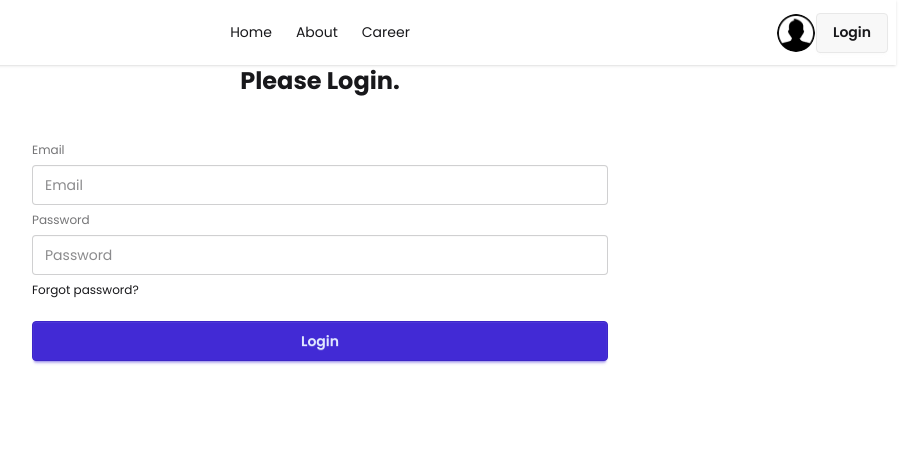
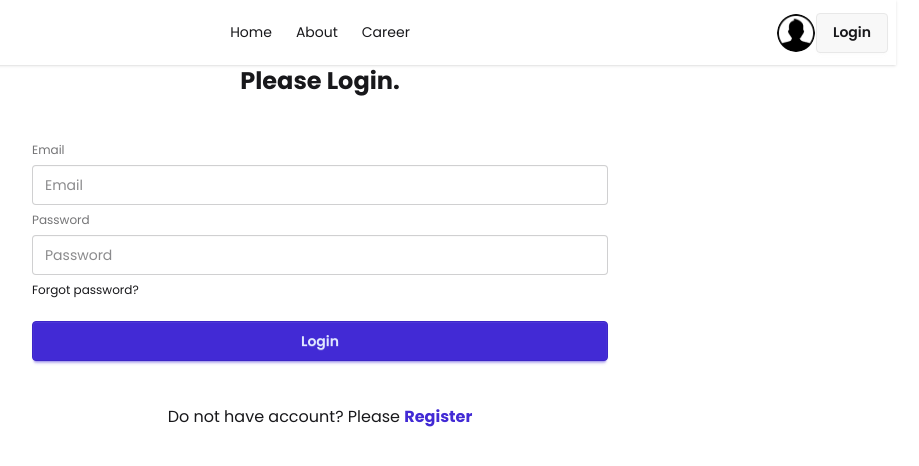
Before and after one commit to shohan89/react-dragon-news-auth, a React (Vite) app: page /login in a window 1280 px wide. Shown: the top 466 px of the page, without its empty margins (320-1239 px from the left). Built offline with nearby package versions, Linux system fonts and the light colour scheme.

Commit message:
add Register Link at the bottom of the form

```diff
--- a/src/pages/Login/Login.jsx
+++ b/src/pages/Login/Login.jsx
@@ -1,3 +1,4 @@
+import { Link } from 'react-router';
 import Navbar from '../Shared/Navbar/Navbar';
 
 const Login = () => {
@@ -22,6 +23,7 @@ const Login = () => {
                         <button className="btn btn-primary mt-4">Login</button>
                     </fieldset>
                 </form>
+                <p className='text-center'>Do not have account? Please <Link className='font-bold text-primary' to='/register'>Register</Link></p>
             </div>
         </div>
     );
```
